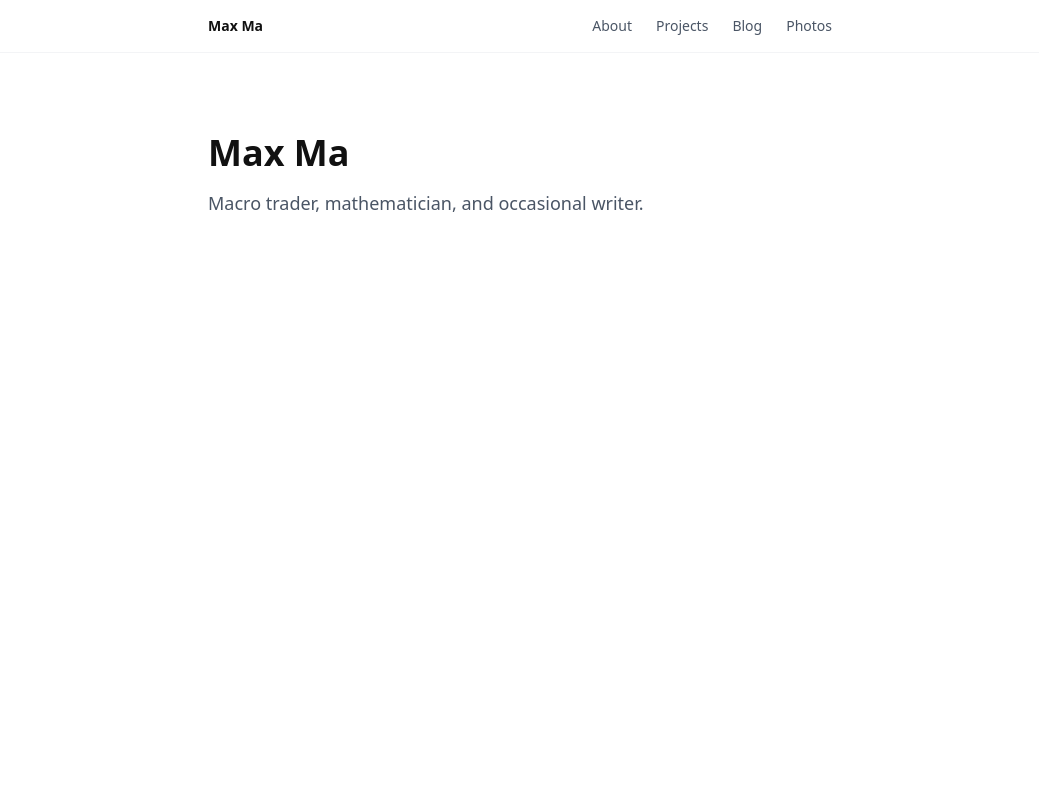
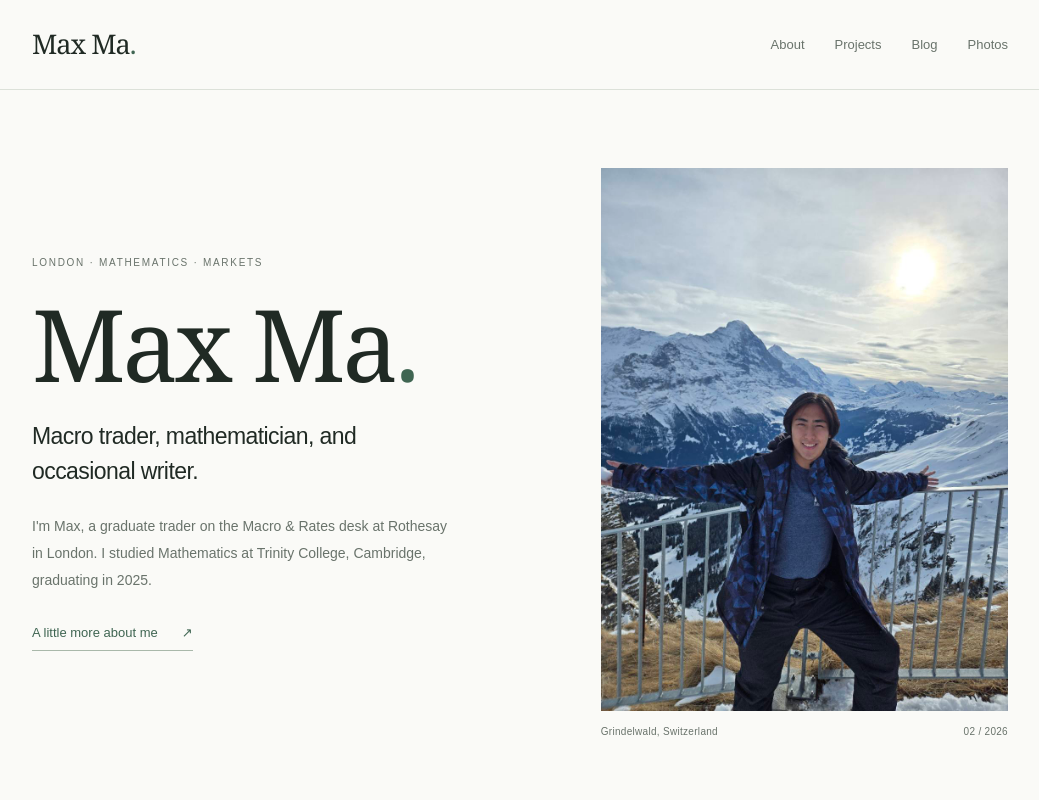
Before and after one commit to MMCM0451/personal-website, a Next.js app: page / in a window 1280 px wide. Shown: the top 800 px of the page, without its empty margins (120-1159 px from the left). Built offline with nearby package versions, Linux system fonts and the light colour scheme.

Commit message:
Polish personal site layout and preserve existing writing

```diff
--- a/app/blog/[slug]/page.tsx
+++ b/app/blog/[slug]/page.tsx
@@ -1,53 +1,13 @@
-type Props = {
-    params: { slug: string }
-  }
-
-  export default function BlogPost({ params }: Props) {
-    return (
-      <div className="max-w-2xl mx-auto px-6 py-20">
-
-        {/* Post header */}
-        <p className="text-sm text-gray-400 mb-2">2026-02-21</p>
-        <h1 className="text-3xl font-bold mb-4">My First Post</h1>
-        <p className="text-gray-500 mb-10">A placeholder post.</p>
-
-        <hr className="border-gray-200 mb-10" />
-
-        {/* Post body — each paragraph is a <p> block */}
-        <div className="space-y-6 text-gray-700 leading-relaxed">
-
-          <p>
-            This is the first paragraph of the post. You write each paragraph as its
-            own <code className="bg-gray-100 px-1 rounded text-sm">p</code> tag.
-            Spacing between them is handled by the space-y-6 class on the wrapper div.
-          </p>
-
-          <p>
-            This is the second paragraph. Notice there is no blank line needed in the
-            code — the spacing is purely CSS. You just keep adding p tags.
-          </p>
-
-          {/* A subheading within a post */}
-          <h2 className="text-xl font-semibold pt-4">A subheading</h2>
-
-          <p>
-            You can break up longer posts with h2 subheadings like the one above.
-            Just drop one in wherever the post changes topic.
-          </p>
-
-          {/* An inline code snippet */}
-          <p>
-            If you ever want to reference code inline, wrap it like{' '}
-            <code className="bg-gray-100 px-1 rounded text-sm">this</code>.
-          </p>
-
-          {/* A blockquote */}
-          <blockquote className="border-l-4 border-gray-300 pl-4 italic text-gray-500">
-            If you want to highlight a quote or pull out a key idea, use a blockquote like this.
-          </blockquote>
-
-        </div>
-
-      </div>
-    )
-  }
+import Link from 'next/link'
+import { notFound } from 'next/navigation'
+const posts: Record<string, { title: string; date: string; description: string }> = {
+ 'first-post': { title: 'My First Post', date: '2026-02-21', description: 'A first entry is on its way.' },
+ 'on-systematic-trading': { title: 'Some Thoughts on Systematic Trading', date: '2026-02-15', description: 'Notes on building systematic strategies and what actually matters.' },
+}
+type Props = { params: Promise<{ slug: string }> }
+export async function generateMetadata({ params }: Props) { const post = posts[(await params).slug]; return { title: post ? post.title + ' | Max Ma' : 'Post not found | Max Ma', robots: { index: false, follow: true } } }
+export default async function BlogPost({ params }: Props) {
+ const post = posts[(await params).slug]
+ if (!post) notFound()
+ return <div className="reading-page"><Link className="back-link" href="/blog">← All writing</Link><p className="kicker">{post.date} · FORTHCOMING</p><h1>{post.title}</h1><p className="detail-intro">{post.description}</p><p className="status-note">This article is not published yet. In the meantime, explore the <Link className="text-link" href="/projects">projects</Link> or the <Link className="text-link" href="/photos">photo journal</Link>.</p></div>
+}
--- a/app/blog/page.tsx
+++ b/app/blog/page.tsx
@@ -5,7 +5,7 @@ const posts = [
     slug: 'first-post',
     title: 'My First Post',
     date: '2026-02-21',
-    description: 'A placeholder post to show how the blog structure works.',
+    description: 'A first entry is on its way.',
   },
   {
     slug: 'on-systematic-trading',
@@ -17,7 +17,7 @@ const posts = [
 
 export default function Blog() {
   return (
-    <div className="max-w-2xl mx-auto px-6 py-20">
+    <div className="reading-page">
 
       <h1 className="text-3xl font-bold mb-2">Blog</h1>
       <p className="text-gray-500 mb-10">
@@ -27,6 +27,7 @@ export default function Blog() {
       <div className="space-y-10">
         {posts.map((post) => (
           <article key={post.slug}>
+            <span className="draft-label">Forthcoming</span>
             <p className="text-sm text-gray-400 mb-1">{post.date}</p>
             <h2 className="text-xl font-semibold mb-1">
               <Link href={`/blog/${post.slug}`} className="hover:underline">
--- a/app/globals.css
+++ b/app/globals.css
@@ -1,10 +1,48 @@
 @import "tailwindcss";
-
-* {
-  box-sizing: border-box;
-}
-
-body {
-  background: white;
-  color: #111;
-}
+:root{--paper:#fafaf7;--ink:#202a24;--muted:#69736b;--line:#dce1d9;--accent:#3f6552}
+*{box-sizing:border-box}
+body{margin:0;background:var(--paper);color:var(--ink);font-family:Arial,Helvetica,sans-serif;-webkit-font-smoothing:antialiased}
+::selection{background:#dbe8db;color:#202a24}
+a,button{-webkit-tap-highlight-color:transparent}
+a{transition:color .18s ease}a:hover{color:var(--accent)}
+a:focus-visible,button:focus-visible{outline:2px solid var(--accent);outline-offset:5px}
+.skip-link{position:fixed;top:-80px;left:20px;z-index:100;background:var(--ink);color:white;padding:14px}.skip-link:focus{top:12px}
+.site-header{border-bottom:1px solid var(--line)}
+.header-inner{max-width:1040px;margin:auto;padding:24px 32px;display:flex;align-items:center;justify-content:space-between;gap:24px}
+.wordmark{font-family:Georgia,'Times New Roman',serif;font-size:27px;letter-spacing:-1px}.wordmark span,.accent{color:var(--accent)}
+.header-inner nav{display:flex;gap:30px;font-size:13px;color:var(--muted)}
+.header-inner nav a{padding:8px 0;position:relative}
+.header-inner nav a[aria-current=page]{color:var(--ink)}
+.header-inner nav a[aria-current=page]:after{content:'';position:absolute;height:2px;bottom:0;left:0;right:0;background:var(--accent)}
+main{min-height:65vh}
+.page-wide{max-width:1040px;padding:0 32px;margin:auto}
+.kicker,.small-label{font-size:10px;line-height:1.6;letter-spacing:.17em;color:var(--muted)}
+.kicker{margin-bottom:22px}.text-link{display:inline-flex;gap:24px;align-items:center;font-size:13px;border-bottom:1px solid #a9b8aa;padding-bottom:7px;color:var(--accent)}
+h1,h2,h3{font-family:Georgia,'Times New Roman',serif;font-weight:400;letter-spacing:-.035em}
+.home-intro{display:grid;grid-template-columns:1.2fr 1fr;gap:80px;align-items:center;padding:78px 0 88px}
+.intro-copy h1{font-size:clamp(64px,8vw,100px);line-height:1; margin:0 0 26px}
+.home-tagline{font-size:23px;line-height:1.5;max-width:390px;margin-bottom:25px;letter-spacing:-.025em}
+.home-bio{font-size:14px;line-height:1.9;color:var(--muted);max-width:420px;margin-bottom:27px}
+.home-portrait{margin:0}.home-portrait img{width:100%;height:auto;display:block}.home-portrait figcaption{display:flex;justify-content:space-between;gap:10px;font-size:10px;color:var(--muted);margin-top:13px;letter-spacing:.03em}
+.section-heading{display:flex;justify-content:space-between;align-items:end;gap:24px;margin-bottom:30px}.section-heading .kicker{margin-bottom:12px}.section-heading h2,.home-personal h2{font-size:38px;line-height:1.2}
+.home-work{border-top:1px solid var(--line);padding-top:38px}
+.project-row{display:grid;grid-template-columns:32px 1fr 30px;gap:18px;border-top:1px solid var(--line);padding:30px 0}
+.project-row:last-child{border-bottom:1px solid var(--line)}.row-index{font-size:11px;color:var(--muted);padding-top:8px}.row-arrow{font-size:23px;color:var(--accent)}
+.project-row h3{font-size:27px;margin-bottom:10px}.project-row p{font-size:14px;color:var(--muted);line-height:1.8;max-width:600px;margin-bottom:17px}.project-row:hover h3{text-decoration:underline;text-decoration-thickness:1px;text-underline-offset:5px}
+.home-personal{display:grid;grid-template-columns:1fr 1fr;gap:90px;align-items:center;padding:84px 0}
+.home-personal p:not(.kicker){font-size:14px;line-height:1.9;color:var(--muted);margin:24px 0}.journal-teaser img{width:100%;height:320px;object-fit:cover;object-position:center 60%;display:block}.journal-teaser>span{display:flex;justify-content:space-between;padding-top:14px;font-size:13px}
+.site-footer{max-width:976px;margin:0 auto;padding:30px 0 40px;border-top:1px solid var(--line);display:flex;justify-content:space-between;gap:30px;align-items:center}
+.footer-name{font-family:Georgia,'Times New Roman',serif;font-size:21px}.site-footer p{font-size:11px;color:var(--muted);line-height:1.7;margin-top:8px}.site-footer nav{display:flex;gap:24px;font-size:11px;color:var(--muted)}
+.reading-page{max-width:704px;margin:auto;padding:70px 32px 90px}
+.reading-page h1{font-size:clamp(44px,6vw,62px);line-height:1.12;font-weight:400;margin-bottom:22px}.reading-page h2{font-size:27px;font-weight:400}.reading-page hr{border-color:var(--line)}.reading-page section p{line-height:1.9}
+.reading-page>p{line-height:1.8}.reading-page article{padding:24px 0;border-top:1px solid var(--line)}
+.reading-page .text-gray-400,.reading-page .text-gray-500,.reading-page .text-gray-600{color:var(--muted)}
+.reading-page .bg-gray-100{background:#eaf0e8}
+.back-link{display:inline-block;font-size:12px;color:var(--accent);margin-bottom:32px}
+.detail-intro{font-size:19px;line-height:1.8;color:var(--muted);margin:25px 0 36px}
+.status-note{border-top:1px solid var(--line);padding-top:22px;font-size:13px;line-height:1.8;color:var(--muted)}
+.draft-label{display:inline-block;font-size:10px;letter-spacing:.1em;text-transform:uppercase;color:var(--accent);margin-bottom:10px}
+@media(max-width:1040px){.site-footer{margin-left:32px;margin-right:32px}}
+@media(max-width:700px){.header-inner{padding:18px 24px;gap:15px}.header-inner nav{gap:18px;font-size:12px}.wordmark{font-size:24px;white-space:nowrap}.page-wide{padding:0 24px}.home-intro{grid-template-columns:1fr;gap:35px;padding:48px 0}.home-tagline{font-size:22px}.home-portrait{max-width:440px;width:100%}.home-personal{grid-template-columns:1fr;gap:30px;padding:50px 0}.section-heading{align-items:start}.section-heading h2,.home-personal h2{font-size:31px}.section-heading>.text-link{white-space:nowrap;margin-top:28px;font-size:11px}.project-row{grid-template-columns:22px 1fr 20px;gap:10px}.project-row h3{font-size:24px}.site-footer{margin:0 24px;flex-direction:column;align-items:start;gap:22px}.reading-page{padding:48px 24px 64px}}
+@media(max-width:360px){.header-inner{flex-wrap:wrap}.header-inner nav{width:100%;justify-content:space-between}.section-heading{display:block}.section-heading>.text-link{margin-top:18px}}
+@media(prefers-reduced-motion:reduce){*{scroll-behavior:auto!important;transition:none!important}}
--- a/app/layout.tsx
+++ b/app/layout.tsx
@@ -1,35 +1,24 @@
 import type { Metadata } from 'next'
 import './globals.css'
 import Link from 'next/link'
+import Navigation from './navigation'
+import { config } from '@/lib/config'
 
 export const metadata: Metadata = {
+  metadataBase: new URL('https://www.maxma.me'),
   title: 'Max Ma',
-  description: 'Macro trader, mathematician, and occasional writer.',
+  description: config.tagline,
 }
-
-export default function RootLayout({
-  children,
-}: {
-  children: React.ReactNode
-}) {
-  return (
-    <html lang="en">
-      <body className="bg-white text-gray-900 antialiased">
-        <header className="border-b border-gray-100">
-          <div className="max-w-2xl mx-auto px-6 py-4 flex items-center justify-between">
-            <Link href="/" className="font-semibold text-sm">
-              Max Ma
-            </Link>
-            <nav className="flex gap-6 text-sm text-gray-600">
-              <Link href="/about" className="hover:text-gray-900">About</Link>
-              <Link href="/projects" className="hover:text-gray-900">Projects</Link>
-              <Link href="/blog" className="hover:text-gray-900">Blog</Link>
-              <Link href="/photos" className="hover:text-gray-900">Photos</Link>
-            </nav>
-          </div>
-        </header>
-        <main>{children}</main>
-      </body>
-    </html>
-  )
+export default function RootLayout({ children }: { children: React.ReactNode }) {
+  return <html lang="en"><body>
+    <a className="skip-link" href="#main-content">Skip to content</a>
+    <header className="site-header"><div className="header-inner">
+      <Link href="/" className="wordmark">Max Ma<span aria-hidden="true">.</span></Link>
+      <Navigation />
+    </div></header>
+    <main id="main-content">{children}</main>
+    <footer className="site-footer"><div><Link className="footer-name" href="/">Max Ma</Link><p>Macro trader, mathematician, and occasional writer.</p></div>
+      <nav aria-label="Social links"><a href={config.links.linkedin} target="_blank" rel="noopener noreferrer">LinkedIn ↗</a><a href={config.links.github} target="_blank" rel="noopener noreferrer">GitHub ↗</a><a href={'mailto:' + config.email}>Email ↗</a></nav>
+    </footer>
+  </body></html>
 }
--- /dev/null
+++ b/app/navigation.tsx
@@ -0,0 +1,11 @@
+'use client'
+import Link from 'next/link'
+import { usePathname } from 'next/navigation'
+export default function Navigation() {
+  const pathname = usePathname()
+  return <nav aria-label="Main navigation">{['About', 'Projects', 'Blog', 'Photos'].map(label => {
+    const href = '/' + label.toLowerCase()
+    const active = pathname === href || pathname.startsWith(href + '/')
+    return <Link key={href} href={href} aria-current={active ? 'page' : undefined}>{label}</Link>
+  })}</nav>
+}
--- a/app/page.tsx
+++ b/app/page.tsx
@@ -1,10 +1,22 @@
+import Link from 'next/link'
+import Image from 'next/image'
+import { config } from '@/lib/config'
+
 export default function Home() {
-  return (
-    <div className="max-w-2xl mx-auto px-6 py-20">
-      <h1 className="text-4xl font-bold mb-4">Max Ma</h1>
-      <p className="text-lg text-gray-600">
-        Macro trader, mathematician, and occasional writer.
-      </p>
-    </div>
-  )
+  return <div className="home page-wide">
+    <section className="home-intro" aria-labelledby="intro-title">
+      <div className="intro-copy"><p className="kicker">LONDON · MATHEMATICS · MARKETS</p>
+        <h1 id="intro-title">Max Ma<span className="accent">.</span></h1>
+        <p className="home-tagline">{config.tagline}</p>
+        <p className="home-bio">I'm Max, a graduate trader on the Macro &amp; Rates desk at Rothesay in London. I studied Mathematics at Trinity College, Cambridge, graduating in 2025.</p>
+        <Link className="text-link" href="/about">A little more about me <span aria-hidden="true">↗</span></Link>
+      </div>
+      <figure className="home-portrait"><Link href="/photos" aria-label="Explore the Grindelwald photo journal"><Image src="/photos/winter/photo-3.jpg" alt="Max at a viewpoint above the snowy mountains in Grindelwald." width={960} height={1280} sizes="(max-width: 700px) 90vw, 380px" priority /></Link><figcaption><span>Grindelwald, Switzerland</span><span>02 / 2026</span></figcaption></figure>
+    </section>
+    <section className="home-work" aria-labelledby="work-title"><div className="section-heading"><div><p className="kicker">SELECTED WORK</p><h2 id="work-title">Ideas into practice.</h2></div><Link className="text-link" href="/projects">All projects ↗</Link></div>
+      <Link className="project-row" href="/projects/agentic-hedge-fund"><span className="row-index">01</span><div><h3>Agentic Hedge Fund</h3><p>A multi-pod backtesting system with AI agents across macro, FX, commodities, and volatility strategies.</p><span className="small-label">PYTHON / AI / FINANCE</span></div><span className="row-arrow" aria-hidden="true">↗</span></Link>
+      <Link className="project-row" href="/projects/personal-website"><span className="row-index">02</span><div><h3>Personal Website</h3><p>This site — built with Next.js, Tailwind, and deployed on Vercel.</p><span className="small-label">NEXT.JS / TAILWIND / VERCEL</span></div><span className="row-arrow" aria-hidden="true">↗</span></Link>
+    </section>
+    <section className="home-personal" aria-labelledby="personal-title"><div><p className="kicker">AWAY FROM THE DESK</p><h2 id="personal-title">Life in between.</h2><p>This site is a place for my writing, projects, and whatever else I feel like putting here. Not everything here is professional - some of it is just personal.</p><Link className="text-link" href="/photos">Open the photo journal ↗</Link></div><Link className="journal-teaser" href="/photos"><Image src="/photos/winter/photo-4.jpg" alt="A mountain drawing held against the winter view in Grindelwald." width={960} height={1280} sizes="(max-width: 700px) 90vw, 420px" /><span>Winter in Grindelwald <span aria-hidden="true">↗</span></span></Link></section>
+  </div>
 }
--- a/app/projects/[slug]/page.tsx
+++ b/app/projects/[slug]/page.tsx
@@ -1,51 +1,13 @@
-type Props = {
-    params: { slug: string }
-  }
-
-  export default function ProjectPost({ params }: Props) {
-    return (
-      <div className="max-w-2xl mx-auto px-6 py-20">
-
-        <p className="text-sm text-gray-400 mb-2">2026</p>
-        <h1 className="text-3xl font-bold mb-4">Project Title</h1>
-
-        <div className="flex gap-2 mb-8">
-          <span className="text-xs bg-gray-100 text-gray-600 px-2 py-1 rounded">Python</span>
-          <span className="text-xs bg-gray-100 text-gray-600 px-2 py-1 rounded">Finance</span>
-        </div>
-
-        <hr className="border-gray-200 mb-10" />
-
-        <div className="space-y-6 text-gray-700 leading-relaxed">
-
-          <p>
-            Overview paragraph — what is this project, why did you build it, what problem does it solve.
-          </p>
-
-          <h2 className="text-xl font-semibold pt-4">Motivation</h2>
-          <p>
-            Why you started it and what you were trying to figure out.
-          </p>
-
-          <h2 className="text-xl font-semibold pt-4">How it works</h2>
-          <p>
-            Technical explanation. You can go as deep as you like here.
-          </p>
-
-          <h2 className="text-xl font-semibold pt-4">Results / Status</h2>
-          <p>
-            Current state, what it does, what you learned.
-          </p>
-
-          {/* Link to GitHub repo if public */}
-          <p>
-            <a href="https://github.com/MMCM0451" target="_blank" rel="noopener noreferrer" className="underline hover:text-gray-900">
-              View on GitHub →
-            </a>
-          </p>
-
-        </div>
-
-      </div>
-    )
-  }
+import Link from 'next/link'
+import { notFound } from 'next/navigation'
+const projects: Record<string, { title: string; description: string; tags: string; note: string }> = {
+  'agentic-hedge-fund': { title: 'Agentic Hedge Fund', description: 'A multi-pod backtesting system with AI agents across macro, FX, commodities, and volatility strategies.', tags: 'PYTHON / AI / FINANCE', note: 'A fuller project write-up is on its way.' },
+  'personal-website': { title: 'Personal Website', description: 'This site — built with Next.js, Tailwind, and deployed on Vercel.', tags: 'NEXT.JS / TAILWIND / VERCEL', note: 'A home for projects, writing, and a photo journal of travel and life in between.' },
+}
+type Props = { params: Promise<{ slug: string }> }
+export async function generateMetadata({ params }: Props) { const project = projects[(await params).slug]; return { title: project ? project.title + ' | Max Ma' : 'Project not found | Max Ma' } }
+export default async function ProjectPost({ params }: Props) {
+  const project = projects[(await params).slug]
+  if (!project) notFound()
+  return <div className="reading-page"><Link className="back-link" href="/projects">← All projects</Link><p className="kicker">2026 · {project.tags}</p><h1>{project.title}</h1><p className="detail-intro">{project.description}</p><p className="status-note">{project.note}</p></div>
+}
--- a/app/projects/page.tsx
+++ b/app/projects/page.tsx
@@ -19,7 +19,7 @@ const projects = [
 
 export default function Projects() {
   return (
-    <div className="max-w-2xl mx-auto px-6 py-20">
+    <div className="reading-page">
 
       <h1 className="text-3xl font-bold mb-2">Projects</h1>
       <p className="text-gray-500 mb-10">
```
Also changed, not shown: app/about/page.tsx (+4 -4 lines).
